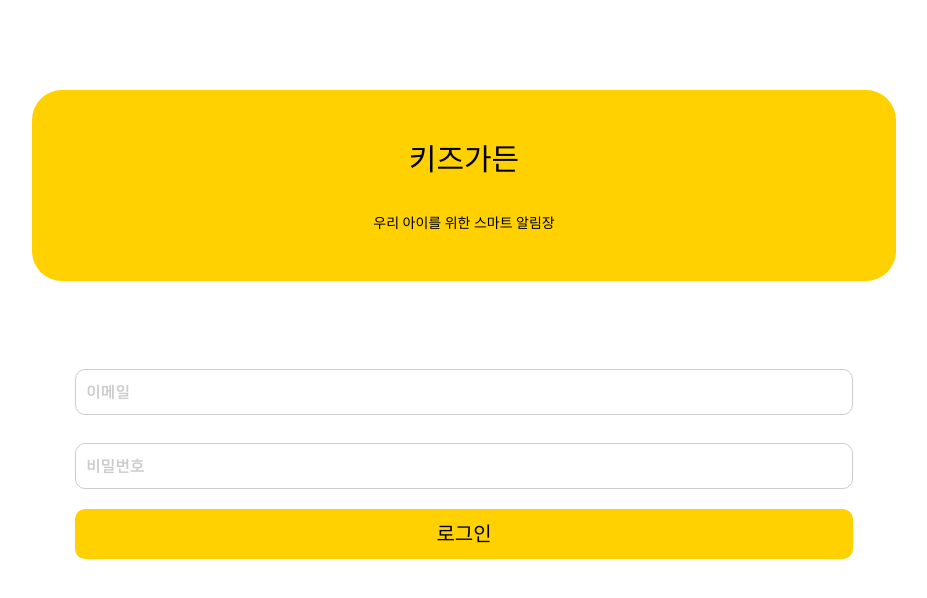
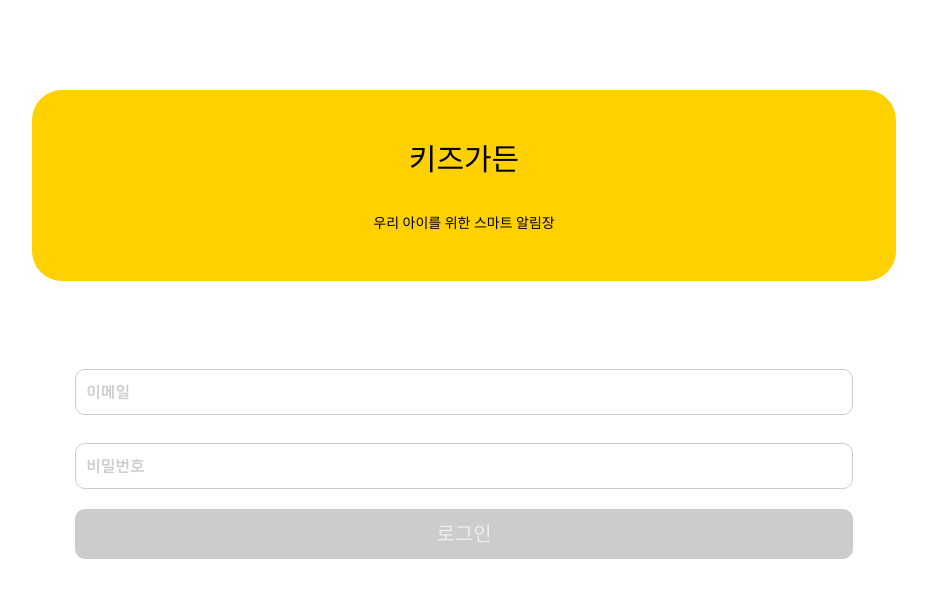
Before and after one commit to The-Chicks/kidsgarden, a React (Create React App) app: page /login in a window 1280 px wide. Shown: the top 598 px of the page, without its empty margins (176-1103 px from the left). Built offline with nearby package versions, Linux system fonts and the light colour scheme; no server answers; a web font is replaced by a local one.

Commit message:
ISSUE#10 feat: 로그인 api 연동 코드 작성

```diff
--- a/src/Components/Molecules/LoginForm/LoginForm.style.ts
+++ b/src/Components/Molecules/LoginForm/LoginForm.style.ts
@@ -17,4 +17,10 @@ export const LoginButton = styled(Button)`
 	padding: ${convertPxToVw(10)};
 	font-size: ${convertPxToVw(20)};
 	line-height: 1.5;
+
+	&:disabled {
+		background-color: ${({ theme }) => theme.color.gray_02};
+		color: ${({ theme }) => theme.color.gray_01};
+		cursor: not-allowed;
+	}
 `;
--- a/src/Components/Molecules/LoginForm/LoginForm.tsx
+++ b/src/Components/Molecules/LoginForm/LoginForm.tsx
@@ -1,19 +1,54 @@
-import { FormEvent } from "react";
+import { ChangeEvent, FormEvent, useState } from "react";
+
+import Loading from "@/components/atoms/Loading";
+import { useAxios } from "@/hooks/useAxios";
 
 import { LoginButton, StyledForm } from "./LoginForm.style";
 import Input from "../Input/Input";
 
 const LoginForm = () => {
+	const { response, isLoading, refetch } = useAxios({
+		url: "/posts",
+		method: "get",
+	});
+
+	const [formValue, setFormvalue] = useState({
+		email: "",
+		password: "",
+	});
+
+	const { email, password } = formValue;
+
+	const isFilled = !!email.trim() && !!password.trim();
+
+	const handleChangeInput = (e: ChangeEvent<HTMLFormElement>) => {
+		const changed = {
+			...formValue,
+			[e.target.name]: e.target.value,
+		};
+		setFormvalue(changed);
+	};
+
 	const handleSubmit = (e: FormEvent<HTMLFormElement>) => {
+		e.preventDefault();
+		refetch();
+		if (!response) return;
 		//login
-		e.preventDefault();
 	};
 
 	return (
-		<StyledForm onSubmit={handleSubmit}>
-			<Input inputProps={{ placeholder: "이메일" }} />
-			<Input inputProps={{ placeholder: "비밀번호", type: "password" }} />
-			<LoginButton>로그인</LoginButton>
+		<StyledForm onChange={handleChangeInput} onSubmit={handleSubmit}>
+			<Input inputProps={{ name: "email", placeholder: "이메일" }} />
+			<Input
+				inputProps={{
+					name: "password",
+					placeholder: "비밀번호",
+					type: "password",
+				}}
+			/>
+			<LoginButton disabled={isLoading || !isFilled}>
+				{isLoading ? <Loading /> : "로그인"}
+			</LoginButton>
 		</StyledForm>
 	);
 };
```
